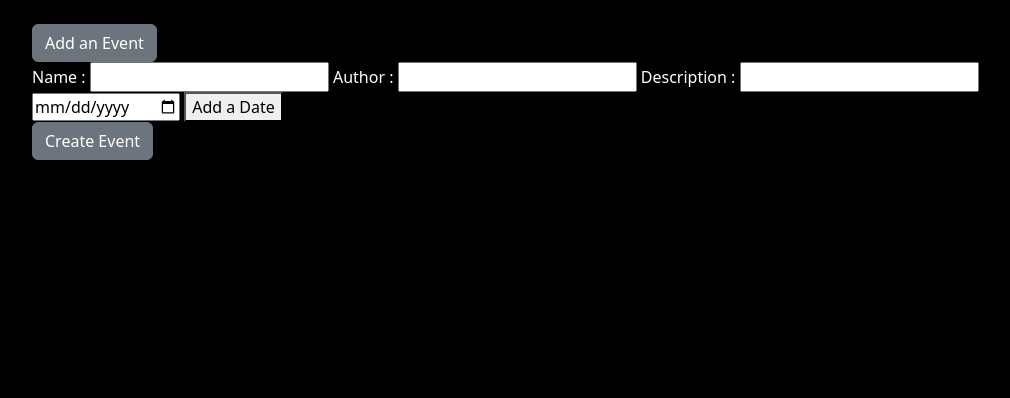
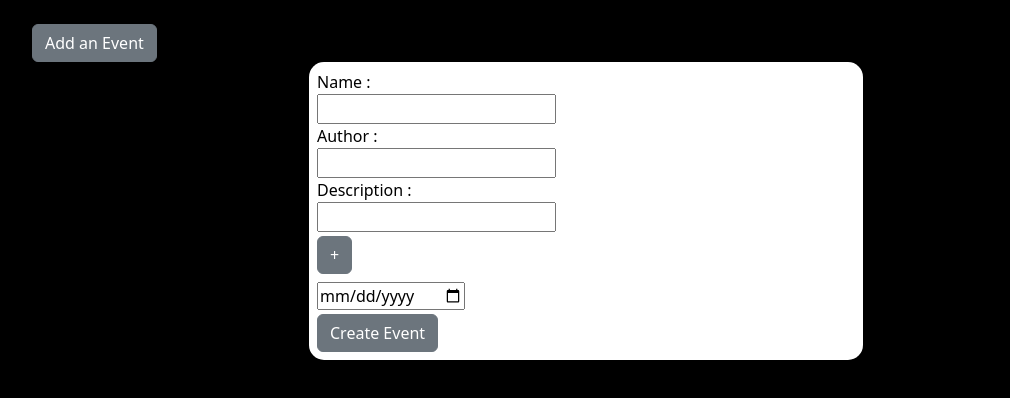
Before and after one commit to LRI-2020/Didlydoo, a website built with Vite: page index.html in a window 1280 px wide. Both pictures are taken after a click on the button "Add an Event". Shown: the whole page, without its empty margins (54-1064 px from the left). Built offline with nearby package versions, Linux system fonts and the light colour scheme; files whose address does not match are found by name.

Commit message:
first layout create event form

```diff
--- a/index.html
+++ b/index.html
@@ -12,16 +12,16 @@
 <div class="container py-4 px-3 mx-auto">
     <button class="btn btn-secondary addEvent">Add an Event</button>
 
-    <form class="createEvent d-none">
+    <form class="createEvent d-none d-flex flex-column mx-auto p-2 align-items-start">
         <label for="eventName">Name : </label>
-        <input class="text" id="eventName" name="eventName" required>
+        <input type="text" id="eventName" name="eventName" required>
         <label for="eventAuthor">Author : </label>
-        <input class="text" id="eventAuthor" name="eventAuthor" required>
+        <input type="text" id="eventAuthor" name="eventAuthor" required>
         <label for="eventDescription">Description : </label>
-        <input class="text" id="eventDescription" name="eventDescription">
-        <fieldset class="datesList">
-            <input type="date" name="createEventDate" required>
-            <button class="addDate">Add a Date</button>
+        <input type="text" id="eventDescription" name="eventDescription">
+        <fieldset class="datesList d-flex flex-column align-items-start">
+            <button class="btn btn-secondary addDate my-1 align-self-baseline"> + </button>
+            <input type="date" name="createEventDate" class="my-1" required>
         </fieldset>
         <button type="submit" class="btn btn-secondary saveNewEventBtn">Create Event</button>
     </form>
--- a/src/assets/js/UsersActionsListeners.ts
+++ b/src/assets/js/UsersActionsListeners.ts
@@ -119,6 +119,7 @@ function AddDateInputListener(addDateButton: HTMLButtonElement, dateList: HTMLFi
     addDateButton.addEventListener("click", function (e) {
         e.preventDefault();
         let input = document.createElement("input");
+        input.classList.add("my-1");
         input.setAttribute("type", "date");
         input.setAttribute("name", "createEventDate");
         dateList.appendChild(input);
--- a/src/assets/scss/components/__components-dir.scss
+++ b/src/assets/scss/components/__components-dir.scss
@@ -0,0 +1 @@
+@import "form";
--- /dev/null
+++ b/src/assets/scss/components/_form.scss
@@ -0,0 +1,8 @@
+.createEvent{
+  width:50%;
+  border-radius: 15px;
+  background-color: white;
+  label {
+    color: black;
+  }
+}
```
Also changed, not shown: src/style.css, 1 other file.
